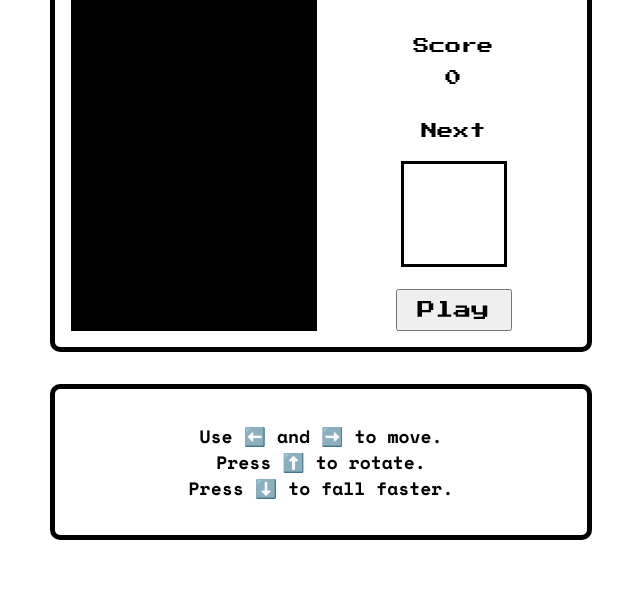
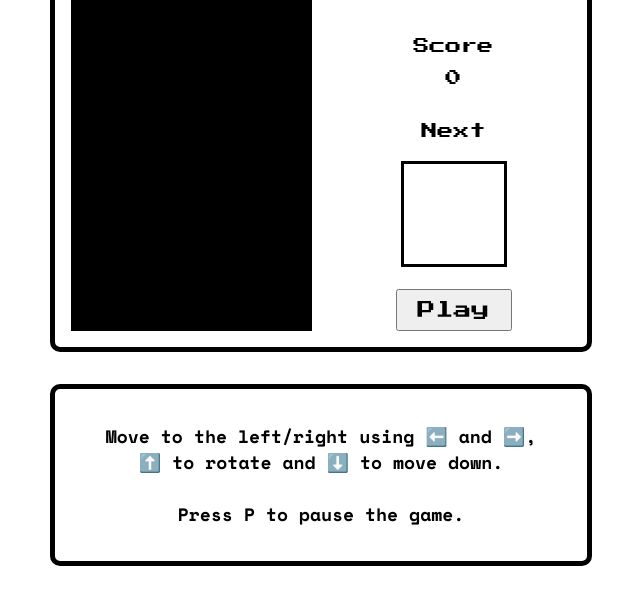
Before and after one commit to eniabellver/tetris-game, a website built with webpack: page public/index.html in a window 1280 px wide. Shown: the part 128-732 px from the top of the page, without its empty margins (319-959 px from the left). Built offline with nearby package versions, Linux system fonts and the light colour scheme.

Commit message:
Instructions update, canvas width changed

```diff
--- a/public/index.html
+++ b/public/index.html
@@ -23,9 +23,10 @@
     </div>
 </div>
 <div class="info">
-    <p id="instructions">Use ⬅️ and ➡️ to move.
-    <br>Press ⬆️ to rotate.
-    <br>Press ⬇️ to fall faster.
+    <p id="instructions">Move to the left/right using ⬅️ and ➡️,
+    <br>⬆️ to rotate and ⬇️ to move down.
+    <br>
+    <br>Press P to pause the game.
     </p>
 </div>
 
--- a/public/style.css
+++ b/public/style.css
@@ -57,7 +57,7 @@
   display: block;
   margin: 0;
   border: solid 3px;
-  width: 240px;
+  width: 235px;
   height: 400px;
   align-self: center;
 }
```
